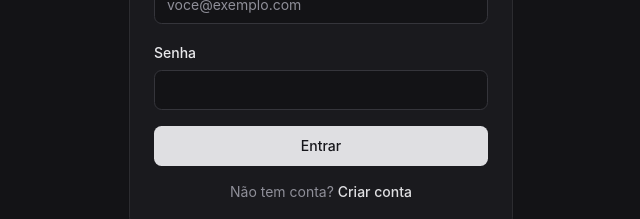
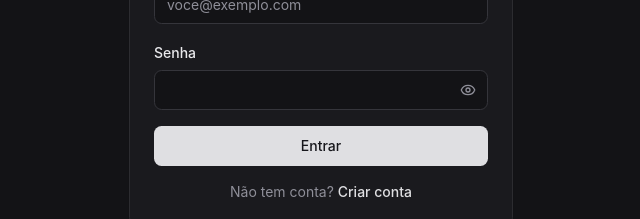
Before and after one commit to meumouse/nossa-grana-app, a React (Vite) app: page /login in a window 1280 px wide. Shown: the part 363-582 px from the top of the page, without its empty margins (319-959 px from the left). Built offline with nearby package versions, Linux system fonts and the light colour scheme; no server answers.

Commit message:
Add show/hide password toggle to login field

```diff
--- a/src/pages/LoginPage.tsx
+++ b/src/pages/LoginPage.tsx
@@ -1,6 +1,6 @@
 import { useState } from 'react';
 import { Link } from 'react-router-dom';
-import { Loader2 } from 'lucide-react';
+import { Eye, EyeOff, Loader2 } from 'lucide-react';
 import { Button } from '@/components/ui/button';
 import { Card, CardContent, CardDescription, CardHeader, CardTitle } from '@/components/ui/card';
 import { Input } from '@/components/ui/input';
@@ -13,6 +13,7 @@ export function LoginPage() {
   const { login } = useAuth();
   const [email, setEmail] = useState('');
   const [password, setPassword] = useState('');
+  const [showPassword, setShowPassword] = useState(false);
   const [loading, setLoading] = useState(false);
 
   const submit = async (e: React.FormEvent) => {
@@ -55,13 +56,25 @@ export function LoginPage() {
             </div>
             <div className="space-y-1.5">
               <Label htmlFor="password">Senha</Label>
+              <div className="relative">
                 <Input
                   id="password"
-                type="password"
+                  type={showPassword ? 'text' : 'password'}
                   value={password}
                   onChange={(e) => setPassword(e.target.value)}
                   autoComplete="current-password"
+                  className="pr-10"
                 />
+                <button
+                  type="button"
+                  onClick={() => setShowPassword((v) => !v)}
+                  className="absolute inset-y-0 right-0 flex items-center px-3 text-muted-foreground hover:text-foreground"
+                  aria-label={showPassword ? 'Ocultar senha' : 'Mostrar senha'}
+                  tabIndex={-1}
+                >
+                  {showPassword ? <EyeOff className="h-4 w-4" /> : <Eye className="h-4 w-4" />}
+                </button>
+              </div>
             </div>
             <Button type="submit" className="w-full" disabled={loading}>
               {loading && <Loader2 className="h-4 w-4 animate-spin" />}
```
Lines whose indentation alone changed are shown as unchanged.
